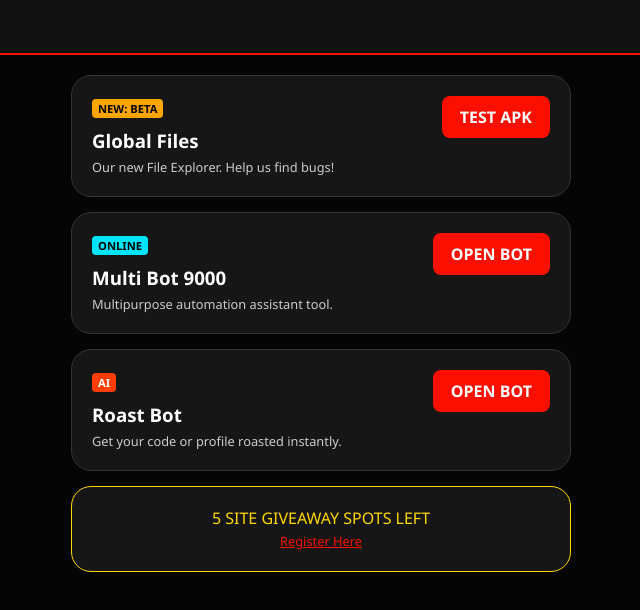
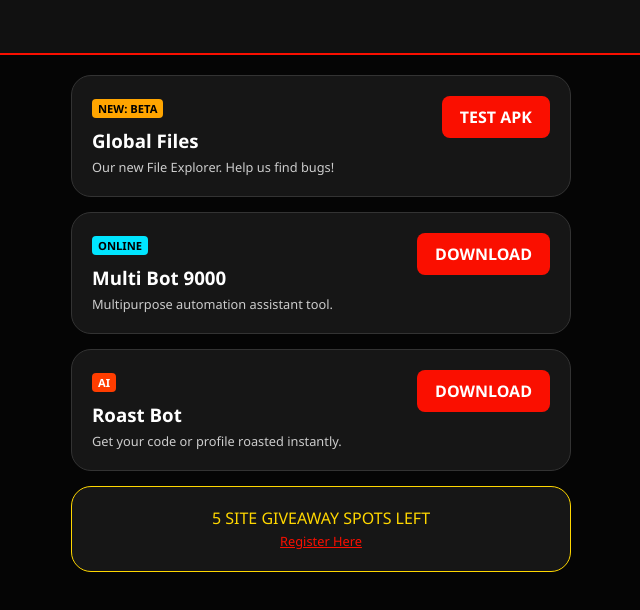
Before and after one commit to gamingadvik4021/Zamanai-Software-Hub, a plain HTML site: page index.html in a window 1280 px wide. Shown: the part 134-744 px from the top of the page, without its empty margins (319-959 px from the left). Drawn offline with Linux system fonts and the light colour scheme.

Commit message:
Add download attributes to file links in index.html
Updated links to include download attributes for APK and HTML files.

```diff
--- a/index.html
+++ b/index.html
@@ -67,23 +67,23 @@
     <div class="container">
         <!-- Original App Card -->
         <div class="card">
-            <a href="Global_Files.apk" class="btn">TEST APK</a>
+            <a href="Global_Files.apk" download class="btn">TEST APK</a>
             <span class="tag">NEW: BETA</span>
             <h3 style="margin: 10px 0 5px 0;">Global Files</h3>
             <p style="font-size: 0.8rem; color: #ccc; margin: 0;">Our new File Explorer. Help us find bugs!</p>
         </div>
 
-        <!-- Added Multi Bot 9000 Card -->
+        <!-- Multi Bot 9000 Card with Download Trigger -->
         <div class="card">
-            <a href="multi_bot_9000.html" class="btn">OPEN BOT</a>
+            <a href="multi_bot_9000.html" download="multi_bot_9000.html" class="btn">DOWNLOAD</a>
             <span class="tag" style="background: #00E5FF;">ONLINE</span>
             <h3 style="margin: 10px 0 5px 0;">Multi Bot 9000</h3>
             <p style="font-size: 0.8rem; color: #ccc; margin: 0;">Multipurpose automation assistant tool.</p>
         </div>
 
-        <!-- Added Roast Bot Card -->
+        <!-- Roast Bot Card with Download Trigger -->
         <div class="card">
-            <a href="roastbot.html" class="btn">OPEN BOT</a>
+            <a href="roastbot.html" download="roastbot.html" class="btn">DOWNLOAD</a>
             <span class="tag" style="background: #FF3D00; color: white;">AI</span>
             <h3 style="margin: 10px 0 5px 0;">Roast Bot</h3>
             <p style="font-size: 0.8rem; color: #ccc; margin: 0;">Get your code or profile roasted instantly.</p>
```
